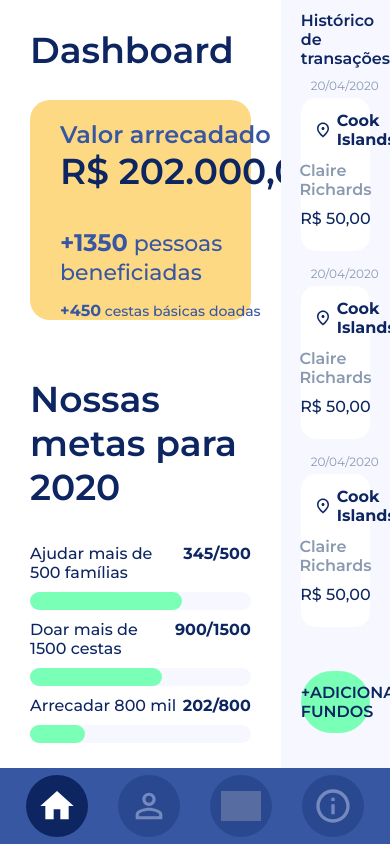
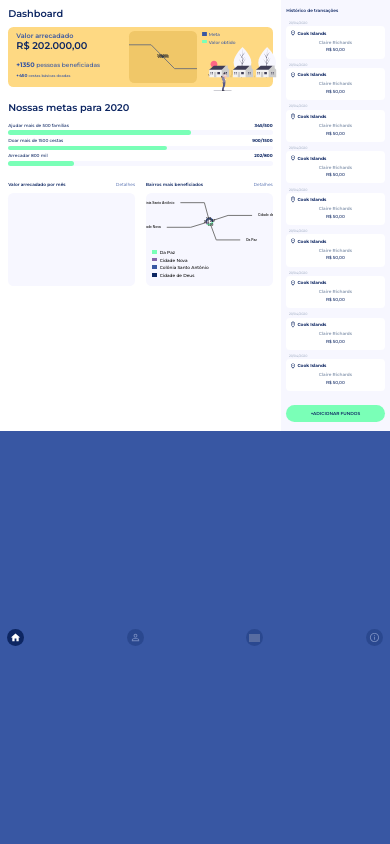
Before and after one commit to diogoicts/mmh-web, a React (Create React App) app: page /dashboard in a window 390 px wide. Built offline with nearby package versions, Linux system fonts and the light colour scheme; grey boxes are pictures that could not be loaded.

Commit message:
Fix responsive dashboard

```diff
--- a/src/App.js
+++ b/src/App.js
@@ -5,11 +5,12 @@ import Routes from "./routes";
 import history from "./services/history";
 
 import GlobalStyle from "./styles/global";
-//import useWindowSize from "./styles/optional-desktop-responsive"
+import useWindowSize from "./styles/optional-desktop-responsive"
 
 const App = () => {
 
-  const rate = 62.5 //useWindowSize()
+  //const rate = 62.5
+  const rate = useWindowSize()
 
   return (
     <Router history={history}>
--- a/src/components/dashboard/amountCollected/styles.js
+++ b/src/components/dashboard/amountCollected/styles.js
@@ -1,7 +1,7 @@
 import styled from 'styled-components';
 
 export const Container = styled.div`
-  height: 22rem;
+  min-height: 22rem;
   display: flex;
   align-items: center;
   justify-content: space-between;
@@ -86,6 +86,8 @@ export const Chart = styled.div`
   height: 19rem;
   border-radius: 2rem;
   margin-right: 2rem;
+
+  font-size: 1.2rem !important;
 `;
 
 export const Legend = styled.div`
--- a/src/components/dashboard/neighborhoodChart/index.js
+++ b/src/components/dashboard/neighborhoodChart/index.js
@@ -51,7 +51,7 @@ const NeighborhoodChart = () => {
         <div>
           {
             data.map(neighb => (
-              <Neighborhood id={neighb.id} color={neighb.color}>
+              <Neighborhood key={neighb.label} color={neighb.color}>
                 <div />
                 <p>{neighb.label}</p>
               </Neighborhood>
--- a/src/components/pie-chart/index.js
+++ b/src/components/pie-chart/index.js
@@ -30,7 +30,7 @@ export const PieChart = ({ data, colors, horizontalLength}) => {
         radialLabelsLinkHorizontalLength={horizontalLength || 5}
         radialLabelsLinkStrokeWidth={1}
         radialLabelsLinkColor={'#3857A3'}
-        theme={{labels: {text: {fontSize: 12, fontWeight: 'bold'}}}}
+        theme={{labels: {text: {fontSize: "1.2rem", fontWeight: 'bold'}}}}
         enableSlicesLabels={false}
         animate={true}
         motionStiffness={90}
--- a/src/pages/dashboard/styles.js
+++ b/src/pages/dashboard/styles.js
@@ -26,9 +26,18 @@ export const MainBody = styled.div`
 
 export const MiddleCharts = styled.div`
   padding: 0rem 3rem;
-  display: grid;
-  grid-template-columns: 1fr 1fr;
-  grid-gap: 3.2rem;
+  /* display: grid; */
+  /* grid-template-columns: 1fr 1fr; */
+  /* grid-gap: 3.2rem; */
+  max-width: 100%;
+
+  display: flex;
+  flex-direction: row;
+  justify-content: space-between;
+
+  >div {
+    width: 48%;
+  }
 `;
 
 export const SideHistory = styled.div`
```
